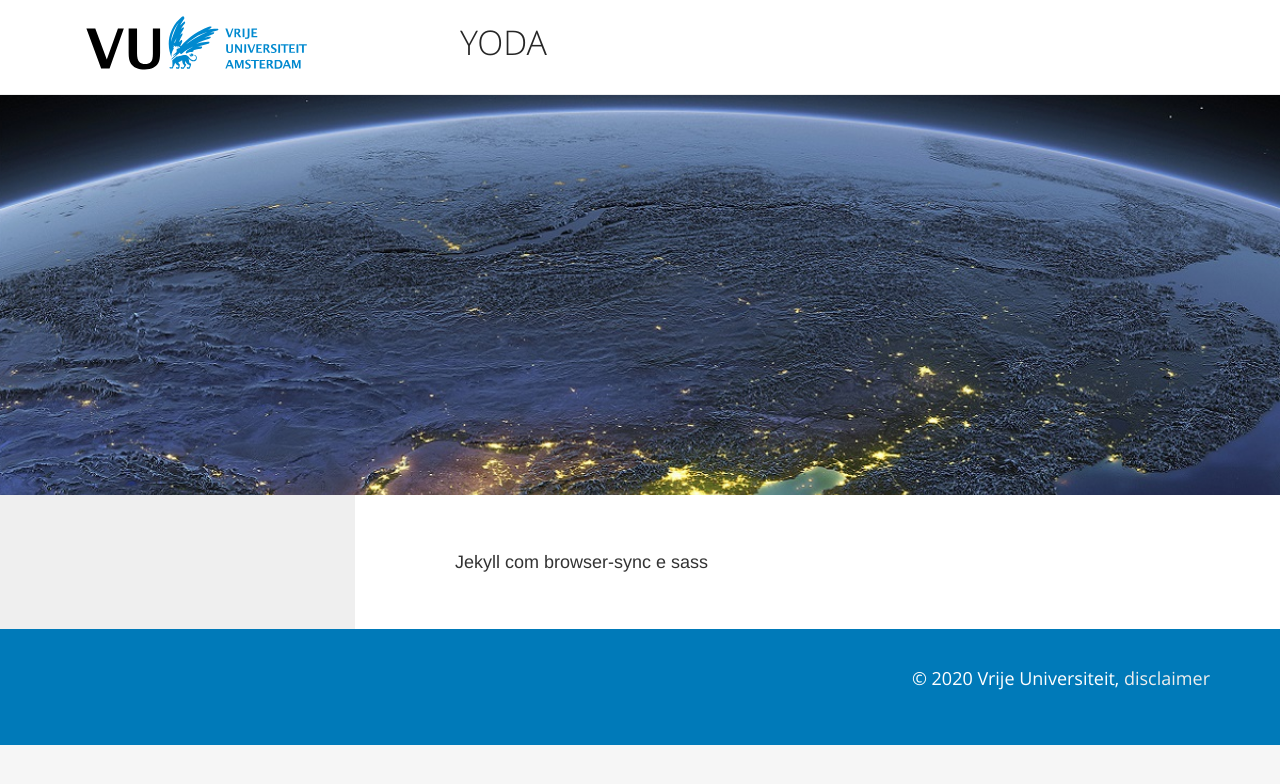
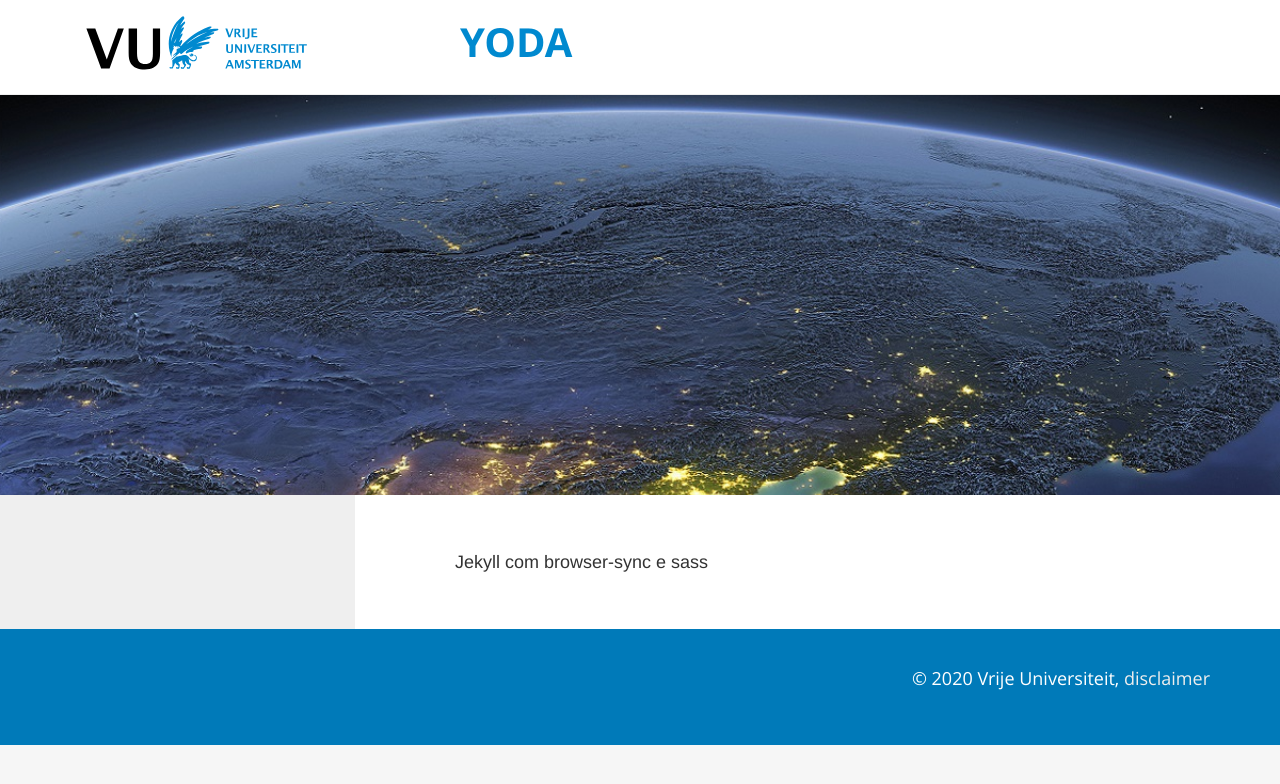
Before and after one commit to vu-rdm-tech/vu-jekyll-theme, a Jekyll site: the page built from index.html, in a window 1280 px wide. Shown: the top 784 px of the page. Built offline with Jekyll 4.4.1, drawn with Linux system fonts in a browser that asks for light colours.

```diff
--- a/assets/css/custom.css
+++ b/assets/css/custom.css
@@ -73,3 +73,14 @@ table th {
 .breadcrumbs {
     display: none;
 }
+
+.header {
+    vertical-align: middle;
+}
+
+.header a, .header a:visited, .header a:hover, .header a:focus {
+    color: #0089cf;
+    font-size: 40px;
+    font-weight: 600;
+    text-decoration: none;
+}
```
